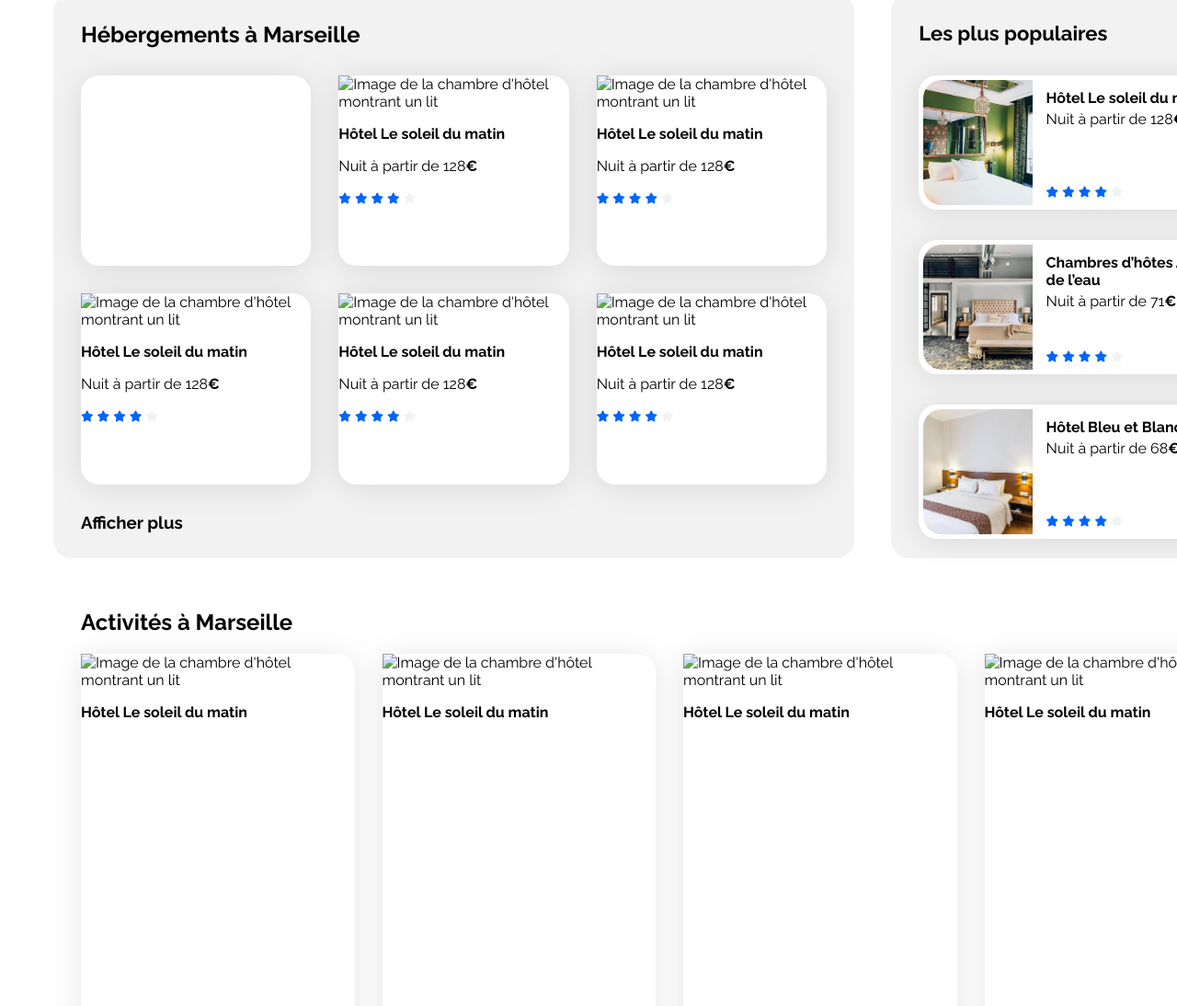
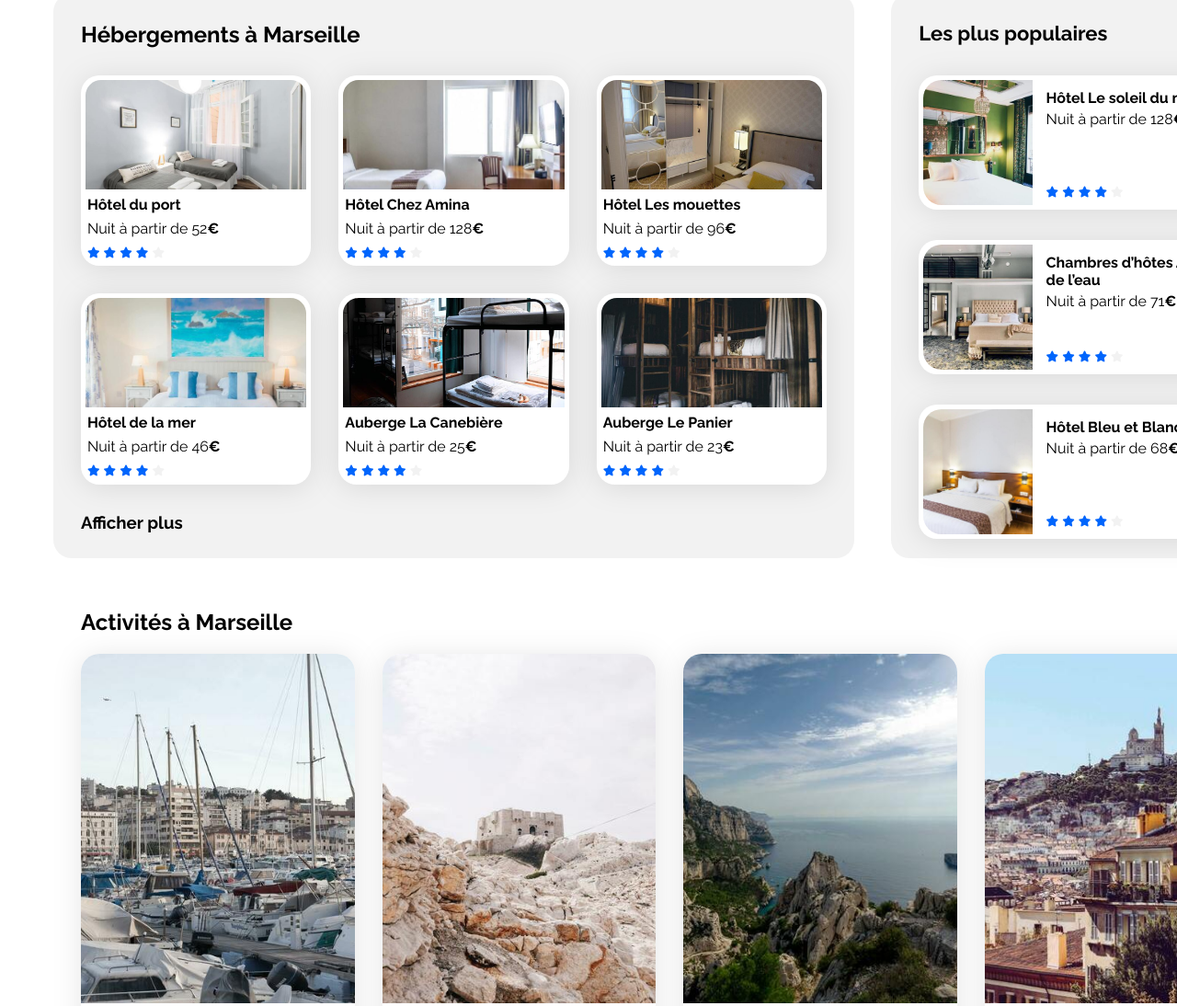
Before and after one commit to cdouziech/Projet2, a plain HTML site: page index.html in a window 1280 px wide. Shown: the part 440-1534 px from the top of the page at 92% size. Drawn offline with Linux system fonts and the light colour scheme.

Commit message:
desktop v1

```diff
--- a/css/style.css
+++ b/css/style.css
@@ -249,7 +249,12 @@ footer {
 }
 .activites h2{
     margin-left: 30px;
-    display: block;
+}
+.activites h3{
+    padding: 0;
+    margin-left: 20px;
+    margin-bottom: 0px;
+    margin-top: 20px;
 }
 .act-card-container{
     height: 439px;
@@ -265,8 +270,15 @@ footer {
     margin-top: 33px;
     height : 439px;
     width: 297.5px;
+    padding: 0;
     margin: 0;
-    padding: 0;
+}
+.activites img{
+    border-radius: inherit;
+    border-bottom-left-radius : 0px;
+    border-bottom-right-radius : 0px;
+    height: 380px;
+
 }
 
 /* END OF ACTIVITES */
@@ -324,7 +336,12 @@ footer {
 .hebergements .card {
     width: 250.33px;
     height: 207.25px;
-    padding:0;
+    display: flex;
+    flex-direction: column;
+    padding: 0;
+}
+.hebergements .card h3, .hebergements .card p,.hebergements .card .card-rating{
+    margin: 7px;
 }
 .heb-card-lign{
     display: flex;
@@ -336,6 +353,15 @@ footer {
     margin-top: 0;
     margin-bottom: 30px;
 }
+.hebergements img {
+    width: 240.33px;
+    height: 119px;
+    border-top-left-radius : 17px;
+    border-top-right-radius : 17px;
+    margin-left: 5px;
+    margin-top: 5px;
+}
+
 .afficher-plus {
     margin-bottom: 0;
     margin-top: 30px;
--- a/index.html
+++ b/index.html
@@ -65,18 +65,29 @@
                     <div class ="heb-card-lign">
                         <a href="#">
                             <article class="card">
-                                <div class="heb-card-img-container">
-                                    <img src="" alt="">
+                                <img src="images/hebergements/fred-kleber.jpg" alt="ez">
+                                <div class="card-content">
+                                    <div class="card-txt">
+                                        <h3 class="card-title">Hôtel du port</h3>
+                                        <p class="card-subtitle">Nuit à partir de 52<span class="euro">€</span></p>
+                                    </div>
+                                    <div class="card-rating">
+                                        <i class="fa-xs fa-solid fa-star" aria-hidden="true"></i>
+                                        <i class="fa-xs fa-solid fa-star" aria-hidden="true"></i>
+                                        <i class="fa-xs fa-solid fa-star" aria-hidden="true"></i>
+                                        <i class="fa-xs fa-solid fa-star" aria-hidden="true"></i>
+                                        <i class="fa-xs fa-solid fa-star neutral-star" aria-hidden="true"></i>
+                                        <span class="sr-only">Note de 4 sur 5</span>
+                                    </div>
                                 </div>
-
                             </article>
                         </a>
                         <a href="#">
                             <article class="card">
-                                <img src="" alt="Image de la chambre d'hôtel montrant un lit">
+                                <img src="images/hebergements/febrian-zakaria.jpg" alt="Image de la chambre d'hôtel montrant un lit">
                                 <div class="card-content">
                                     <div class="card-txt">
-                                        <h3 class="card-title">Hôtel Le soleil du matin</h3>
+                                        <h3 class="card-title">Hôtel Chez Amina</h3>
                                         <p class="card-subtitle">Nuit à partir de 128<span class="euro">€</span></p>
                                     </div>
                                     <div class="card-rating">
@@ -92,11 +103,11 @@
                         </a>
                         <a href="#">
                             <article class="card">
-                                <img src="" alt="Image de la chambre d'hôtel montrant un lit">
+                                <img src="images/hebergements/reisetopia.jpg" alt="Image de la chambre d'hôtel montrant un lit">
                                 <div class="card-content">
                                     <div class="card-txt">
-                                        <h3 class="card-title">Hôtel Le soleil du matin</h3>
-                                        <p class="card-subtitle">Nuit à partir de 128<span class="euro">€</span></p>
+                                        <h3 class="card-title">Hôtel Les mouettes</h3>
+                                        <p class="card-subtitle">Nuit à partir de 96<span class="euro">€</span></p>
                                     </div>
                                     <div class="card-rating">
                                         <i class="fa-xs fa-solid fa-star" aria-hidden="true"></i>
@@ -113,11 +124,11 @@
                     <div class ="heb-card-lign">
                         <a href="#">
                             <article class="card">
-                                <img src="" alt="Image de la chambre d'hôtel montrant un lit">
+                                <img src="images/hebergements/annie-spratt.jpg" alt="Image de la chambre d'hôtel montrant un lit">
                                 <div class="card-content">
                                     <div class="card-txt">
-                                        <h3 class="card-title">Hôtel Le soleil du matin</h3>
-                                        <p class="card-subtitle">Nuit à partir de 128<span class="euro">€</span></p>
+                                        <h3 class="card-title">Hôtel de la mer</h3>
+                                        <p class="card-subtitle">Nuit à partir de 46<span class="euro">€</span></p>
                                     </div>
                                     <div class="card-rating">
                                         <i class="fa-xs fa-solid fa-star" aria-hidden="true"></i>
@@ -132,11 +143,11 @@
                         </a>
                         <a href="#">
                             <article class="card">
-                                <img src="" alt="Image de la chambre d'hôtel montrant un lit">
+                                <img src="images/hebergements/marcus-loke.jpg" alt="Image de la chambre d'hôtel montrant un lit">
                                 <div class="card-content">
                                     <div class="card-txt">
-                                        <h3 class="card-title">Hôtel Le soleil du matin</h3>
-                                        <p class="card-subtitle">Nuit à partir de 128<span class="euro">€</span></p>
+                                        <h3 class="card-title">Auberge La Canebière</h3>
+                                        <p class="card-subtitle">Nuit à partir de 25<span class="euro">€</span></p>
                                     </div>
                                     <div class="card-rating">
                                         <i class="fa-xs fa-solid fa-star" aria-hidden="true"></i>
@@ -151,11 +162,11 @@
                         </a>
                         <a href="#">
                             <article class="card">
-                                <img src="" alt="Image de la chambre d'hôtel montrant un lit">
+                                <img src="images/hebergements/nicate-lee.jpg" alt="Image de la chambre d'hôtel montrant un lit">
                                 <div class="card-content">
                                     <div class="card-txt">
-                                        <h3 class="card-title">Hôtel Le soleil du matin</h3>
-                                        <p class="card-subtitle">Nuit à partir de 128<span class="euro">€</span></p>
+                                        <h3 class="card-title">Auberge Le Panier</h3>
+                                        <p class="card-subtitle">Nuit à partir de 23<span class="euro">€</span></p>
                                     </div>
                                     <div class="card-rating">
                                         <i class="fa-xs fa-solid fa-star" aria-hidden="true"></i>
@@ -242,40 +253,40 @@
                 <section class="act-card-container">
                     <a href="#">
                         <article class="card">
-                            <img src="" alt="Image de la chambre d'hôtel montrant un lit">
+                            <img src="images\activites\reno-laithienne.jpg" alt="Image du Vieux-Port">
                             <div class="card-content">
                                 <div class="card-txt">
-                                    <h3 class="card-title">Hôtel Le soleil du matin</h3>
+                                    <h3 class="card-title">Vieux-Port</h3>
                                 </div>
                             </div>
                         </article>
                     </a>
                     <a href="#">
                         <article class="card">
-                            <img src="" alt="Image de la chambre d'hôtel montrant un lit">
+                            <img src="images\activites\paul-hermann.jpg" alt="Image du Fort de Pomègues">
                             <div class="card-content">
                                 <div class="card-txt">
-                                    <h3 class="card-title">Hôtel Le soleil du matin</h3>
+                                    <h3 class="card-title">Port de Pomègues</h3>
                                 </div>
                             </div>
                         </article>
                     </a>
                     <a href="#">
                         <article class="card">
-                            <img src="" alt="Image de la chambre d'hôtel montrant un lit">
+                            <img src="images\activites\kilyan-sockalingum.jpg" alt="Image du Parc National des Calanques">
                             <div class="card-content">
                                 <div class="card-txt">
-                                    <h3 class="card-title">Hôtel Le soleil du matin</h3>
+                                    <h3 class="card-title">Parc National des Calanques</h3>
                                 </div>
                             </div>
                         </article>
                     </a>
                     <a href="#">
                         <article class="card">
-                            <img src="" alt="Image de la chambre d'hôtel montrant un lit">
+                            <img src="images\activites\florian-wehde.jpg" alt="Image de Notre-Dame-de-la-Garde">
                             <div class="card-content">
                                 <div class="card-txt">
-                                    <h3 class="card-title">Hôtel Le soleil du matin</h3>
+                                    <h3 class="card-title">Notre-Dame-de-la-Garde</h3>
                                 </div>
 
                             </div>
```
